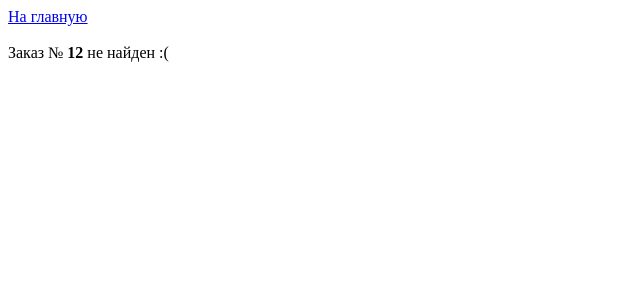
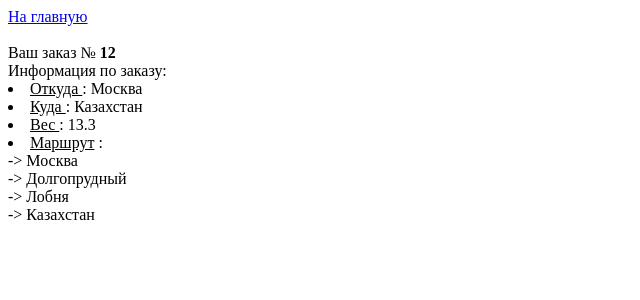
Before and after one commit to ale3otik/DostaweemWse, a Django app: page /order_info?order_id=12 in a window 1280 px wide. Shown: the top 300 px of the page, without its empty margins (0-640 px from the left). Run offline with Django 3.2, Linux system fonts and the light colour scheme.

Commit message:
add printing  route info

```diff
--- a/dostaweemvse/dostaweemvse/views.py
+++ b/dostaweemvse/dostaweemvse/views.py
@@ -1,6 +1,8 @@
 from django.http import HttpResponse
 from django.http import QueryDict
 from django.shortcuts import render
+
+# from models.service import Service
 
 def index(request):
     return render(request,'index.html', dict())
@@ -19,24 +21,34 @@ def order_info(request):
         return HttpResponse("<a href='/index'> На главную <a/> <br/><br/>"
             + 'Пожалуйста, введите корректный номер заказа')
 
-    id_found = False
-    if not id_found:
+    # order_info_dict = Service.get_order_info(order_id)
+
+    order_info_dict =  {
+        'source' : 'Москва',
+        'target' : 'Казахстан',
+        'route'  : ['Москва', 'Долгопрудный' , 'Лобня', 'Казахстан'],
+        'position' : 2,
+        'weight' : 13.3,
+    }
+
+    if order_info_dict is None:
         return HttpResponse("<a href='/index'> На главную <a/> <br/><br/>"
             + 'Заказ №<b> %s </b> не найден :(' % order_id)
 
-    context = {'order_id' : order_id}
-    return render(request,'order_info.html', context)
+    order_info_dict['order_id'] = order_id
+    return render(request,'order_info.html', order_info_dict)
 
 def make_order_form(request):
     return render(request,'make_order_form.html', dict())
 
 def make_order(request):
-
+    # success, response = Service.make_order(request.GET)
     success = True
     created_order_id = 12
     reason_of_failure = 'Wrong target address'
-
     if success:
+        # created_order_id = response
         return render(request,'make_order_success.html', {'order_id' : created_order_id})
     else :
+        # reason_of_failure = response
         return render(request,'make_order_failure.html', {'reason' : reason_of_failure})
--- a/dostaweemvse/templates/order_info.html
+++ b/dostaweemvse/templates/order_info.html
@@ -3,3 +3,13 @@
 Ваш заказ № <b> {{order_id}} </b> <br/>
 
 Информация по заказу: <br/>
+
+<li>  <u>Откуда </u> : {{source}}
+<li>  <u>Куда </u> : {{target}}
+<li>  <u>Вес </u> : {{weight}}
+<li>  <u>Маршрут</u> :
+<div>
+    {% for leg in route %}
+        -> {{leg}} <br>
+        {% endfor %}
+</div>
```
